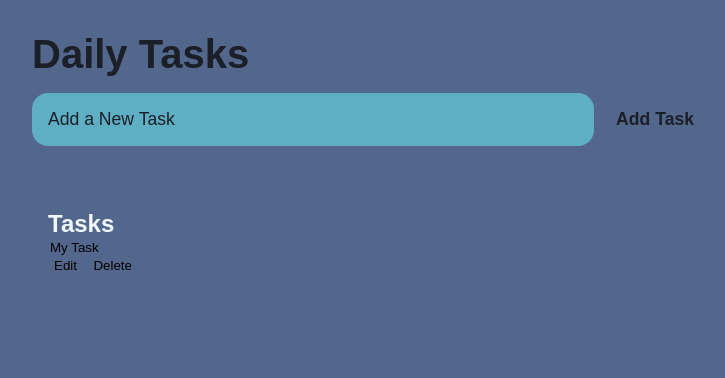
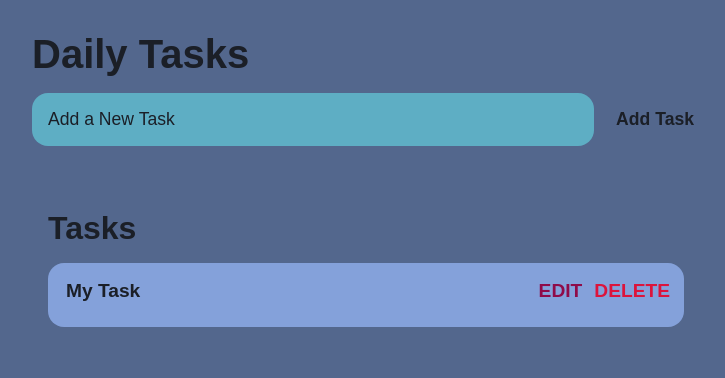
Before and after one commit to jurba1997/project2, a plain HTML site: page index.html in a window 1280 px wide. Shown: the whole page, without its empty margins (274-999 px from the left). Drawn offline with Linux system fonts and the light colour scheme.

Commit message:
add color to the buttons

```diff
--- a/assets/css/style.css
+++ b/assets/css/style.css
@@ -81,3 +81,66 @@ main {
 .task-list{
     padding: 1rem;
 }
+
+.task-list h2{
+
+    font-size: 2rem;
+    font-weight: 700;
+    color: #1b1f27;
+    margin-bottom: 1rem;
+}
+
+/* Tasks elements*/
+
+#tasks .task{
+    display: flex;
+    justify-content: space-between;
+    background-color: #84a1da;
+    padding: 1rem;
+    border-radius: 1rem;
+    margin-bottom: 1rem;
+}
+
+#tasks .task .content .text{
+	font-size: 1.2rem;
+    font-weight: 600;
+	width: 100%;
+	display: block;
+	transition: 0.4s;
+    color: #1b1f27;
+}
+
+#tasks .task .content .text:not(:read-only){
+    color: #ac2b67;
+}
+
+#tasks .task .actions{
+    display: flex;
+    margin: 0 -0.5rem;
+}
+
+/* Button style */
+
+#tasks .actions button{
+    cursor: pointer;
+    margin: 0 0 0.5rem;
+    font-size: 1.2rem;
+    font-weight: 600;
+    text-transform: uppercase;
+    transition: 0.4s;
+    color: #1b1f27;
+}
+
+#tasks .actions button:hover{
+    opacity: 0.5;
+}
+
+/* Edit and Delete Buttons*/
+
+#tasks .actions .edit{
+    color: #8f0b49;
+}
+
+#tasks .actions .delete{
+    color: crimson;
+}
```
